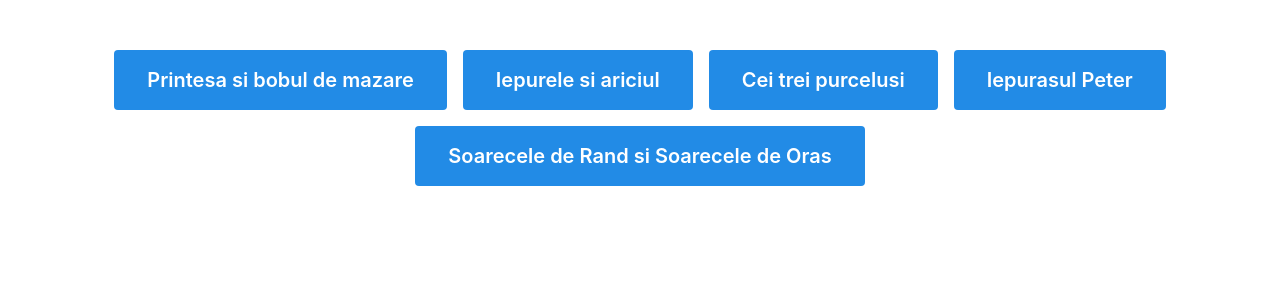
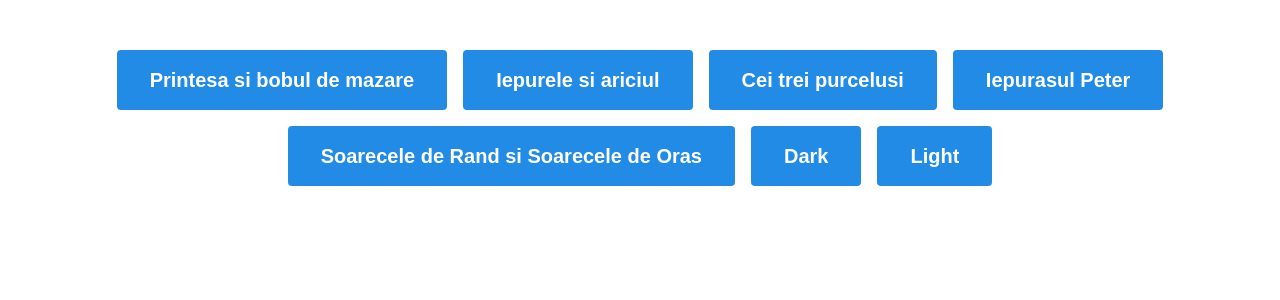
Before and after one commit to turbutalex/BookReader, a Next.js app: page / in a window 1280 px wide. Shown: the top 300 px of the page. Built offline with nearby package versions, Linux system fonts and the light colour scheme.

Commit message:
add dark theme

```diff
--- a/package.json
+++ b/package.json
@@ -23,7 +23,7 @@
     "eslint": "8.53.0",
     "eslint-config-next": "14.0.1",
     "postcss": "^8.4.31",
-    "postcss-preset-mantine": "1.12.3",
+    "postcss-preset-mantine": "^1.12.3",
     "postcss-simple-vars": "^7.0.1",
     "typescript": "5.2.2"
   },
--- a/pages/_app.tsx
+++ b/pages/_app.tsx
@@ -1,6 +1,6 @@
 import "@mantine/core/styles.css";
 import Head from "next/head";
-import { MantineProvider, TypographyStylesProvider } from "@mantine/core";
+import { MantineProvider } from "@mantine/core";
 import { theme } from "../theme";
 
 export default function App({ Component, pageProps }: any) {
--- a/pages/index.tsx
+++ b/pages/index.tsx
@@ -1,4 +1,4 @@
-import { Button, Group, Text } from "@mantine/core";
+import { Button, Group, Text, useMantineColorScheme } from "@mantine/core";
 import { useState } from "react";
 import { Readable } from "../src/components/readable-component";
 import { useRouter } from "next/router";
@@ -7,6 +7,8 @@ export default function IndexPage() {
   const text = "Într-un mic sat de pe malul unei râuri, trăia o bătrână blândă și iubitoare numită Ana."
 
   const router = useRouter()
+
+  const { setColorScheme, clearColorScheme } = useMantineColorScheme();
 
   const [readableText, setReadableTex] = useState('')
 
@@ -17,6 +19,9 @@ export default function IndexPage() {
       <Button size="xl" onClick={() => router.push('/cei-trei-purcelusi')}>Cei trei purcelusi</Button>
       <Button size="xl" onClick={() => router.push('/iepurasul-Peter')}>Iepurasul Peter</Button>
       <Button size="xl" onClick={() => router.push('/soarecele-de-rand-si-soarecele-de-oras')}>Soarecele de Rand si Soarecele de Oras </Button>
+      <Button size="xl" onClick={() => setColorScheme('dark')}>Dark</Button>
+      <Button size="xl" onClick={() => setColorScheme('light')}>Light</Button>
+
 
     </Group>
   );
--- a/theme.ts
+++ b/theme.ts
@@ -1,6 +1,7 @@
 import { createTheme, MantineTheme } from "@mantine/core";
 
 export const theme = createTheme({
+  fontFamily: 'arial',
   components: {
     Button: {
       styles: (theme: MantineTheme) => ({
@@ -9,14 +10,14 @@ export const theme = createTheme({
     },
     Notification: {
       styles: (theme: MantineTheme) => ({
-        root:{
+        root: {
           marginBottom: 10
         }
       })
     },
     Modal: {
       styles: (theme: MantineTheme) => ({
-        content:{
+        content: {
           alignSelf: 'center'
         }
       })
```
Also changed, not shown: 2 other files (tests, documents, lock files or other folders).
